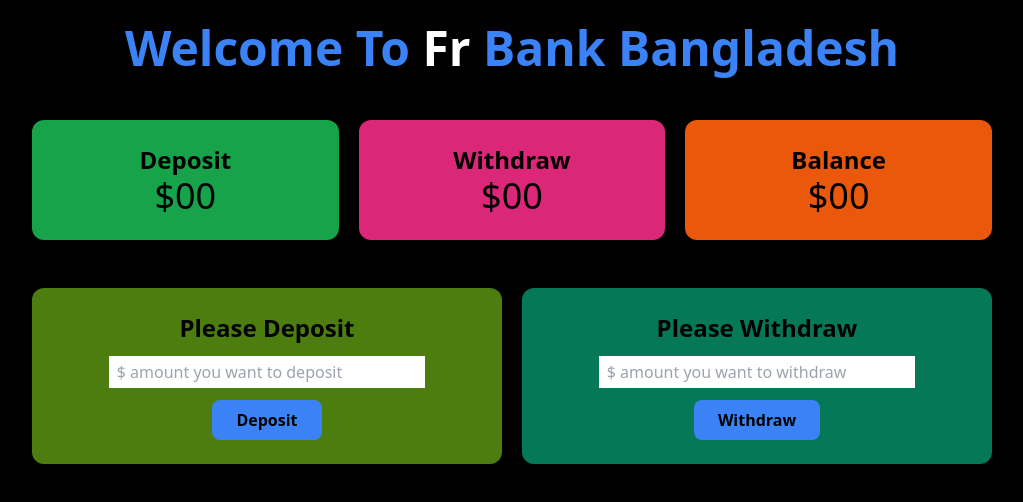
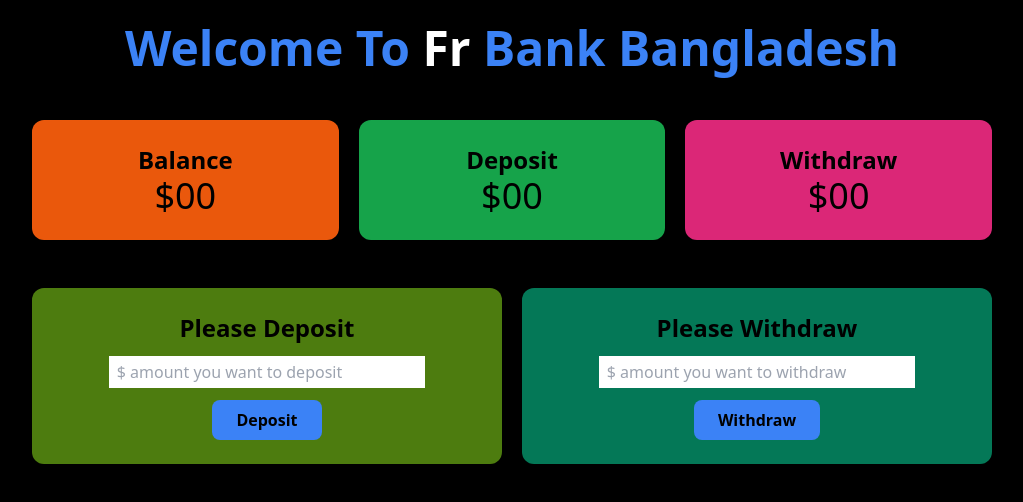
Before and after one commit to minhaz3/26-Bank-website, a plain HTML site: page bank.html in a window 1280 px wide. Shown: the whole page, without its empty margins (128-1151 px from the left). Drawn offline with nearby package versions, Linux system fonts and the light colour scheme.

Commit message:
change balance position

```diff
--- a/bank.html
+++ b/bank.html
@@ -26,7 +26,7 @@
                     <h2 class="text-2xl font-semibold">Withdraw</h2>
                     <h2 class="text-4xl">$<span id="withdraw">00</span></h2>
                 </div>
-                <div class="bg-orange-600 p-6 rounded-xl">
+                <div class="bg-orange-600 p-6 rounded-xl -order-1">
                     <h2 class="text-2xl font-semibold">Balance</h2>
                     <h2 class="text-4xl">$<span id="balance">00</span></h2>
                 </div>
```
